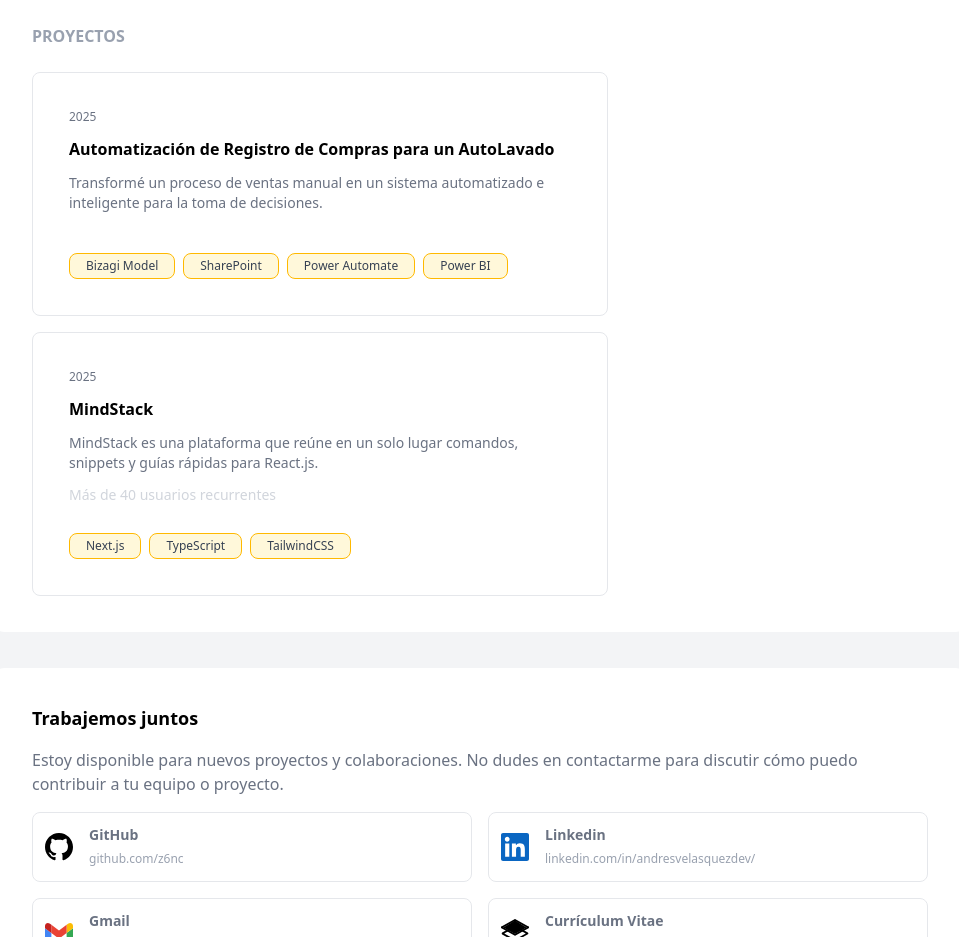
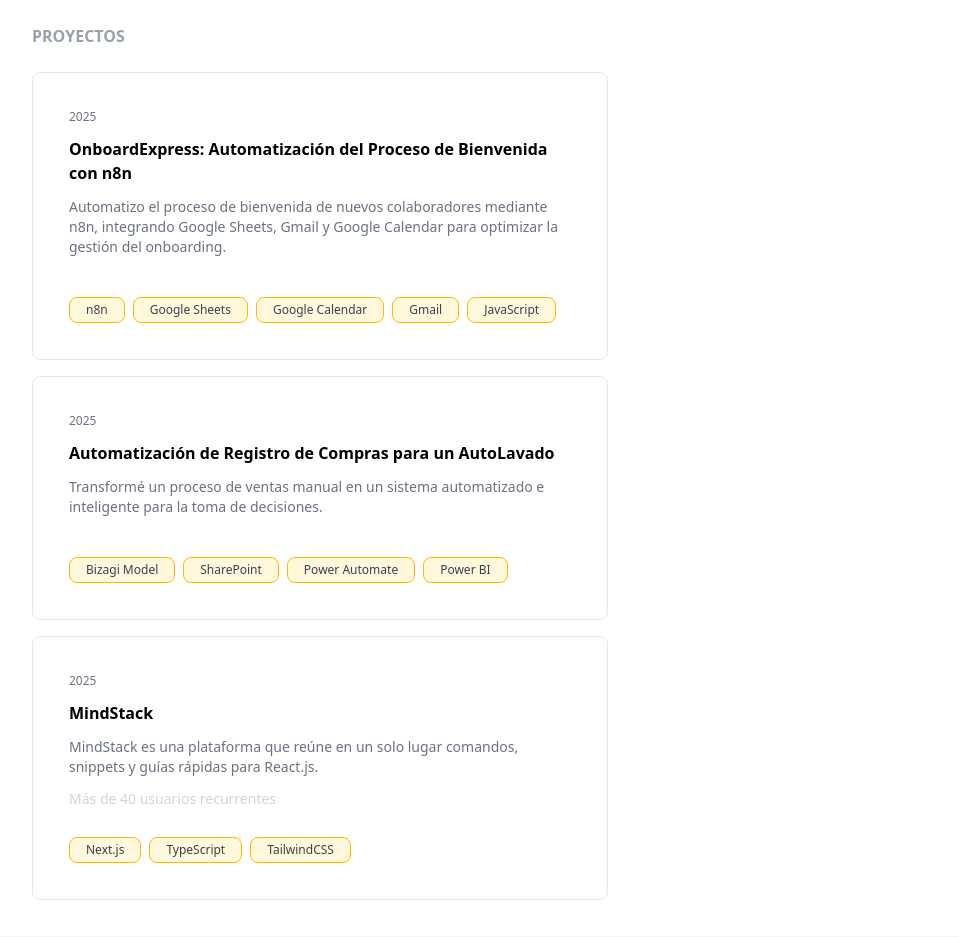
Before and after one commit to z6nc/portafolioWebProcesos, a React (Vite) app: page / in a window 1280 px wide. Shown: the part 1160-2097 px from the top of the page, without its empty margins (308-1267 px from the left). Built offline with nearby package versions, Linux system fonts and the light colour scheme.

Commit message:
feat: update video property in PropsProyecto interface and use dynamic video URL in ProyectoViewer component

```diff
--- a/src/components/layout/Main/ProyectoView.tsx
+++ b/src/components/layout/Main/ProyectoView.tsx
@@ -25,7 +25,7 @@ const ProyectoViewer = ({ proyectoId }: ProjectViewerProps) => {
 
 
       <span className="text-gray-600 italic bg-gray-50 p-2 border-l-4 border-yellow-500">{FindProyecto?.datoImportante || FindProyecto?.datoAviso}</span>
-      <VideoPlayer url="https://res.cloudinary.com/dleem7osr/video/upload/v1740675379/videoWeatherApp_ncqbj8.mp4" />
+      <VideoPlayer url={FindProyecto?.video} />
       <div>
         {FindProyecto?.Preguntas && (
           <>
--- a/src/data/proyectos.ts
+++ b/src/data/proyectos.ts
@@ -2,7 +2,7 @@ interface PropsProyecto {
     id: string;
     nombreProyecto: string;
     informacion: string;
-    video?: string;
+    video: string;
     informacionExtendida: string;
     Preguntas: {
         pregunta: string;
@@ -19,9 +19,10 @@ interface PropsProyecto {
 export const ListaProyectos: PropsProyecto[] = [
 
     {
-    id:"MindStack",
+        id: "MindStack",
         nombreProyecto: "MindStack",
         informacion: "MindStack es una plataforma que reúne en un solo lugar comandos, snippets y guías rápidas para React.js.",
+        video: "https://res.cloudinary.com/dleem7osr/video/upload/v1760823360/1017_ovwphj.mp4",
         informacionExtendida: "MindStack es una plataforma que recopila comandos de instalación de paquetes de diferentes tipos para el ecosistema de React, como React Router, React Coin, Tailwind, React Icons, entre otros. Facilita el acceso rápido a información útil para desarrolladores que trabajan con React, mejorando la productividad y organización del trabajo.",
         Preguntas: [
             {
@@ -45,9 +46,10 @@ export const ListaProyectos: PropsProyecto[] = [
     },
 
     {
-    id:"Conewash",
+        id: "Conewash",
         nombreProyecto: "Automatización de Registro de Compras para un AutoLavado",
         informacion: "Transformé un proceso de ventas manual en un sistema automatizado e inteligente para la toma de decisiones.",
+        video: "https://res.cloudinary.com/dleem7osr/video/upload/v1760823360/1017_ovwphj.mp4",
         informacionExtendida: "Este proyecto sirve para automatizar el registro de ventas, asegurar la privacidad de los datos y generar reportes visuales que permitan analizar las ganancias y desempeño de la empresa.",
         Preguntas: [
             {
@@ -68,6 +70,31 @@ export const ListaProyectos: PropsProyecto[] = [
         Año: "2025",
         url: "/proyecto/Conewash"
     },
+    {
+        "id": "OnboardExpress",
+        "nombreProyecto": "OnboardExpress: Automatización del Proceso de Bienvenida con n8n",
+        "informacion": "Automatizo el proceso de bienvenida de nuevos colaboradores mediante n8n, integrando Google Sheets, Gmail y Google Calendar para optimizar la gestión del onboarding.",
+        "video": "https://res.cloudinary.com/dleem7osr/video/upload/v1760823360/1017_ovwphj.mp4",
+        "informacionExtendida": "OnboardExpress automatiza el flujo completo de incorporación de nuevos empleados. Al registrarse un colaborador en Google Sheets, se desencadena una serie de acciones automáticas: creación de evento en Google Calendar, envío de correo personalizado con su guía de trabajo, y actualización del estado en la base de datos. Todo el proceso se gestiona desde n8n, logrando una bienvenida rápida, personalizada y sin errores manuales.",
+        "Preguntas": [
+            {
+                "pregunta": "¿Cómo surgió la idea de este proyecto?",
+                "respuesta": "La idea surgió al observar que muchas empresas registran a sus nuevos colaboradores de forma manual y repiten tareas como enviar correos de bienvenida o agendar reuniones. Decidí automatizar este proceso usando n8n para ahorrar tiempo, reducir errores y ofrecer una experiencia de incorporación más profesional."
+            },
+            {
+                "pregunta": "¿Qué aportes significativos tiene el proyecto?",
+                "respuesta": "El proyecto permite centralizar y automatizar todo el proceso de onboarding: desde el registro del empleado hasta el envío de información y la programación de su capacitación. Además, se diseñó de forma escalable, permitiendo agregar nuevos cargos y guías sin modificar la lógica del flujo."
+            },
+            {
+                "pregunta": "¿Por qué alguien debería usar o interesarse en este proyecto?",
+                "respuesta": "Cualquier empresa que busque optimizar su proceso de bienvenida puede implementar este sistema sin conocimientos avanzados de programación. OnboardExpress mejora la comunicación interna, garantiza el envío correcto de la información y ahorra horas de trabajo manual en cada incorporación."
+            }
+        ],
+        "datoAviso": "Los datos utilizados en la demostración son ficticios y se emplean únicamente con fines académicos y de prueba.",
+        "tecnologias": ["n8n", "Google Sheets", "Google Calendar", "Gmail", "JavaScript"],
+        "Año": "2025",
+        "url": "/proyecto/OnboardExpress"
+    }
 
 
 ];
```
Lines whose indentation alone changed are shown as unchanged.
